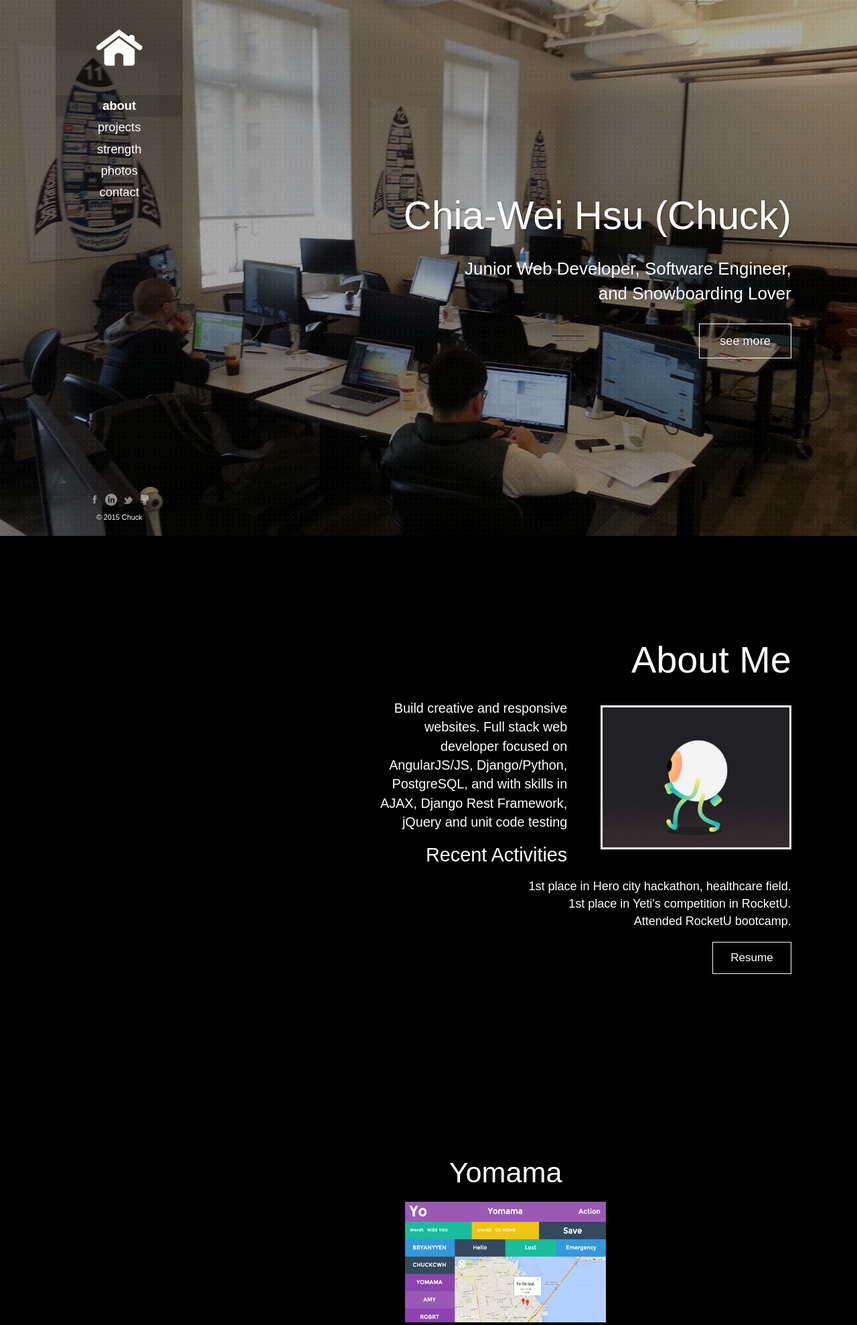
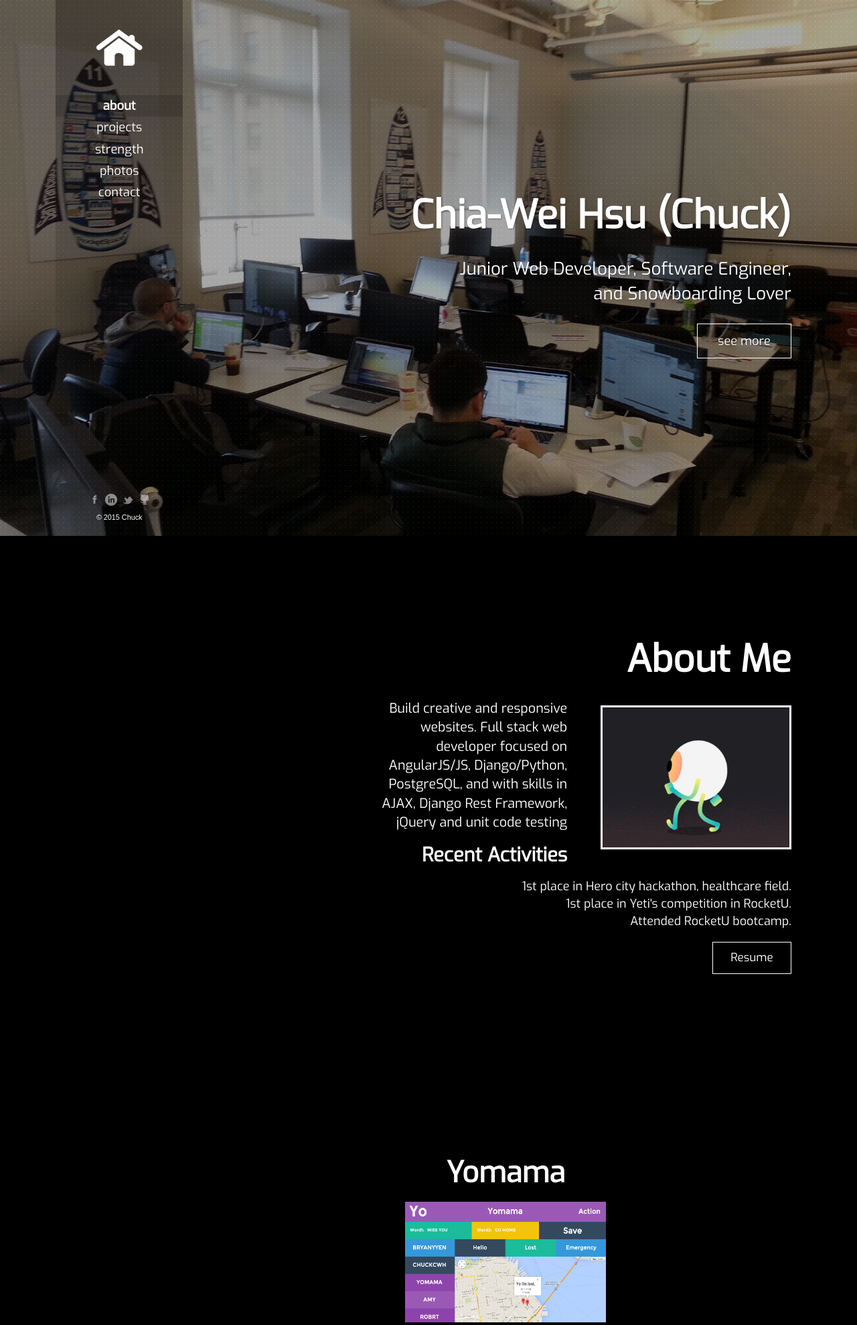
Before and after one commit to chuckcwh/my_portfolio, a Django app: page / in a window 1280 px wide. Shown: the top 1978 px of the page at 67% size. Run offline with Django 3.2, Linux system fonts and the light colour scheme; some libraries are stand-ins or nearby versions.

Commit message:
trivial update of content

```diff
--- a/portfolio_app/static/css/index/main.css
+++ b/portfolio_app/static/css/index/main.css
@@ -1,3 +1,9 @@
+p,a,h1, h2, h3, h4, h5, h6, .h1, .h2, .h3, .h4, .h5, .h6{
+    font-family: 'Exo', sans-serif !important;
+}
+h1, h2, h3, h4, h5, h6, .h1, .h2, .h3, .h4, .h5, .h6 {
+    font-weight: bold;
+ }
 .project_icon {
     height: 180px;
     width: 300px;
--- a/portfolio_app/static/css/index/styles.css
+++ b/portfolio_app/static/css/index/styles.css
@@ -1087,7 +1087,7 @@ h6 {
     left:0;
     width: 100%;
     height: 100%;
-    background:url(../images/theme_images/more-plus-icon.png) no-repeat center center;
+    /*background:url(../images/theme_images/more-plus-icon.png) no-repeat center center;*/
     background-color: rgba(0,0,0,0.45);
     opacity: 0;
     filter: alpha(opacity=0);
--- a/portfolio_app/templates/index/index.html
+++ b/portfolio_app/templates/index/index.html
@@ -11,7 +11,7 @@
     <meta name="robots" content="noindex, nofollow">
 
     <title>Chuck Hsu</title>
-
+    <link href='http://fonts.googleapis.com/css?family=Exo:400' rel='stylesheet' type='text/css'>
     <!-- favicon -->
     <link rel="icon" type="image/png" href="{% static "img/paw-footprint.png" %}">
 
```
